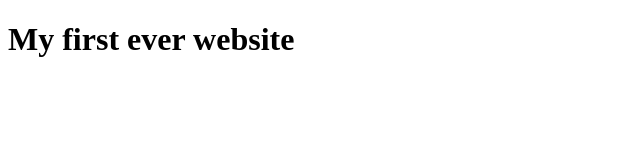
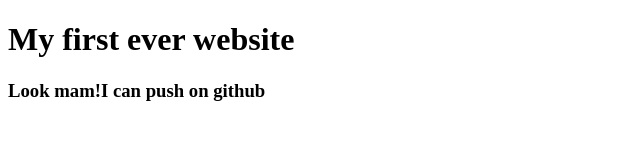
Before and after one commit to HrridoyV2/My-first-site, a plain HTML site: page index.html in a window 1280 px wide. Shown: the whole page, without its empty margins (0-640 px from the left). Drawn offline with Linux system fonts and the light colour scheme.

Commit message:
learned github

```diff
--- a/index.html
+++ b/index.html
@@ -7,5 +7,6 @@
 </head>
 <body>
     <h1>My first ever website</h1>
+    <h3>Look mam!I can push on github</h3>
 </body>
 </html>
```
